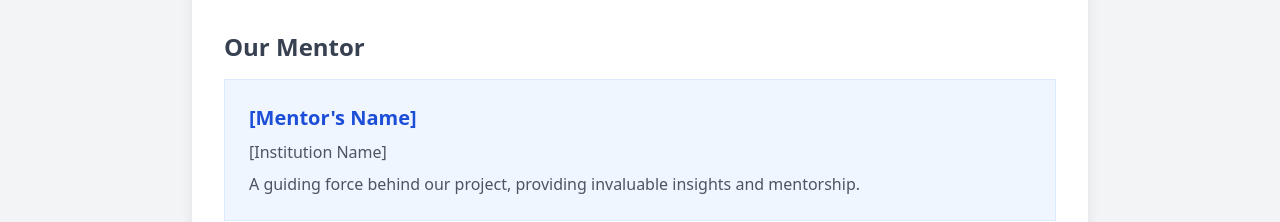
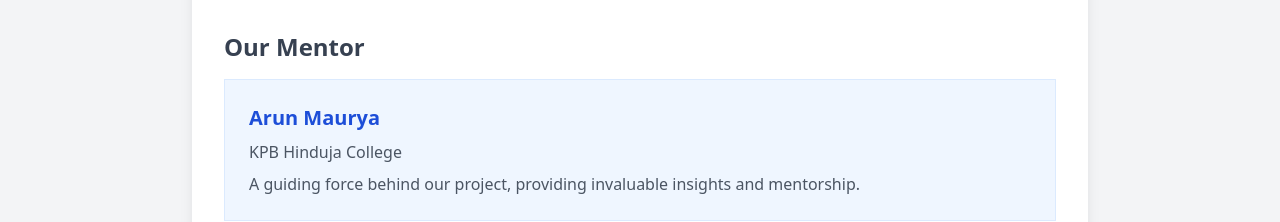
Before and after one commit to shubechavan/dreamscape-realty-, a React (Vite) app in the folder frontend/vite-project/: page /about in a window 1280 px wide. Shown: the part 1383-1605 px from the top of the page. Built offline with nearby package versions, Linux system fonts and the light colour scheme.

Commit message:
Update AboutUs.jsx

```diff
--- a/frontend/vite-project/src/pages/AboutUs.jsx
+++ b/frontend/vite-project/src/pages/AboutUs.jsx
@@ -87,8 +87,8 @@ const AboutUs = () => {
             <section className="mb-8">
               <h2 className="text-2xl font-semibold text-gray-700 mb-4">Our Mentor</h2>
               <div className="bg-blue-50 p-6 rounded-lg border border-blue-100">
-                <h3 className="text-xl font-semibold text-blue-700 mb-2">[Mentor's Name]</h3>
-                <p className="text-gray-600">[Institution Name]</p>
+                <h3 className="text-xl font-semibold text-blue-700 mb-2">Arun Maurya</h3>
+                <p className="text-gray-600">KPB Hinduja College</p>
                 <p className="text-gray-600 mt-2">
                   A guiding force behind our project, providing invaluable insights and mentorship.
                 </p>
```
